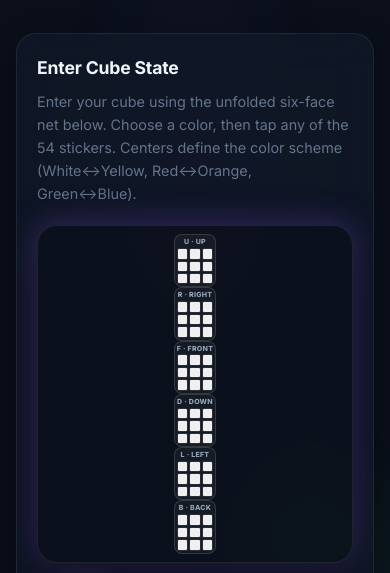
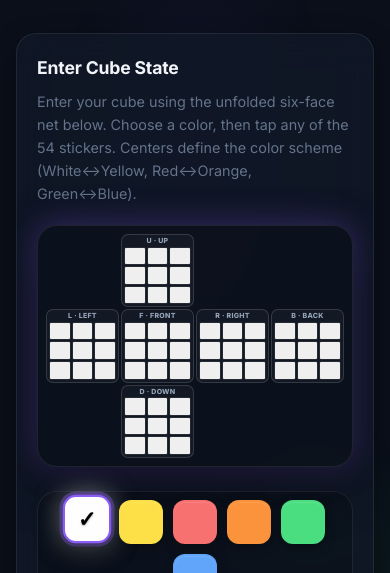
Before and after one commit to doofenshmirtz-hub/solver, a website: page docs/cube.html in a window 390 px wide. Shown: the part 271-844 px from the top of the page. Drawn offline with Linux system fonts and the light colour scheme.

Commit message:
Stabilize responsive six-face cube net layout

```diff
--- a/docs/style.css
+++ b/docs/style.css
@@ -1535,3 +1535,11 @@ footer a:hover {
 .sudoku-number-pad button{min-height:42px;border:1px solid var(--border);border-radius:8px;background:var(--bg-elevated);color:var(--text);font:700 1rem var(--font-mono);cursor:pointer}
 .sudoku-number-pad .clear-number{color:var(--danger)}
 @media(max-width:520px){.cube-net-container{padding:8px}.cube-net{gap:2px}.cube-net-face{gap:1px;padding:2px}.cube-net-sticker{border-width:1px;border-radius:2px}.sudoku-number-pad{grid-template-columns:repeat(5,minmax(0,1fr))}}
+
+/* The inner grid is separate from the outer cube frame to avoid layout collisions. */
+.cube-3d-container.cube-net-container{height:auto;min-height:0;padding:clamp(12px,2vw,20px);display:flex;align-items:center;justify-content:center;overflow:visible}
+.cube-net-layout{width:100%;max-width:540px;aspect-ratio:4/3;display:grid;grid-template-columns:repeat(12,minmax(0,1fr));grid-template-rows:repeat(9,minmax(0,1fr));gap:clamp(2px,.55vw,5px)}
+.cube-net-layout .cube-net-face{min-width:0;min-height:0;display:grid;grid-template-columns:repeat(3,minmax(0,1fr));grid-template-rows:auto repeat(3,minmax(0,1fr));gap:2px;padding:3px;border:1px solid rgba(255,255,255,.14);border-radius:7px;background:rgba(255,255,255,.035)}
+.cube-net-layout .cube-net-label{grid-column:1/-1;align-self:center;text-align:center;font-size:clamp(7px,1.6vw,10px);line-height:1.2;font-weight:800;color:var(--text-muted)}
+.cube-net-layout .cube-net-sticker{display:block;width:100%;height:100%;min-width:0;min-height:0;padding:0;border:2px solid rgba(10,15,26,.88);border-radius:3px;aspect-ratio:auto;cursor:pointer;touch-action:manipulation}
+@media(max-width:520px){.cube-3d-container.cube-net-container{padding:8px}.cube-net-layout{gap:2px}.cube-net-layout .cube-net-face{gap:1px;padding:2px}.cube-net-layout .cube-net-sticker{border-width:1px;border-radius:2px}}
```
